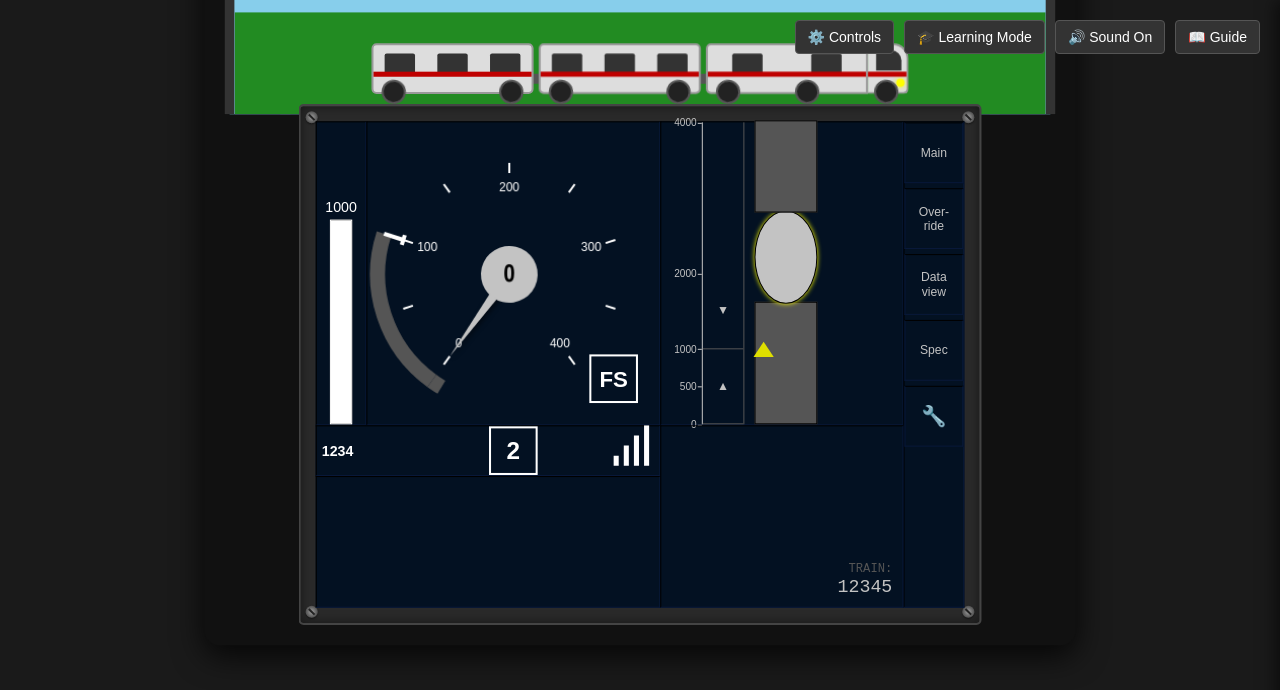
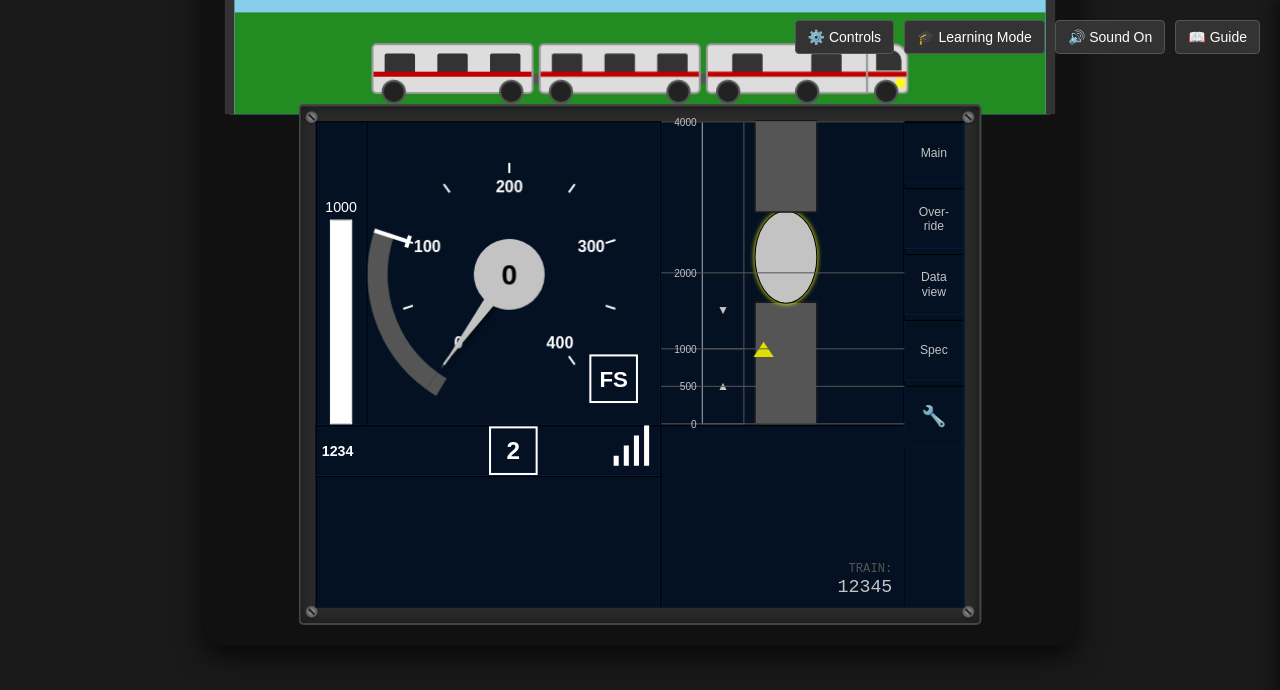
Before and after one commit to VuongDang1996/TestDMI, a plain HTML site: page index.html in a window 1280 px wide. Drawn offline with Linux system fonts and the light colour scheme.

Commit message:
Map UI to ETCS Section 8.2 documents (Planning Area grid, Dial refinements)

```diff
--- a/index.html
+++ b/index.html
@@ -100,6 +100,17 @@
                         </div>
                     </div>
                     <div id="area-d" class="dmi-area" data-title="Area D: Planning" data-desc="Shows track gradients, speed profiles, and upcoming orders.">
+                        <!-- Grid Lines (Logarithmic Scale) -->
+                        <!-- 0 is at bottom: 0% -->
+                        <div class="grid-line" style="bottom: 0%;"></div>
+                        <!-- 500 is at approx 18% (log scale logic from script) -->
+                        <!-- log10(500) = 2.7. Range 2 to 3.6 (100 to 4000). -->
+                        <!-- Let's use the same logic as the ticks -->
+                        <div class="grid-line" style="bottom: 12.5%;"></div>
+                        <div class="grid-line" style="bottom: 25%;"></div>
+                        <div class="grid-line" style="bottom: 50%;"></div>
+                        <div class="grid-line" style="bottom: 100%;"></div>
+
                         <!-- Planning Area -->
                         <div id="planning-scale">
                             <div class="tick" style="bottom: 0%;">0</div>
--- a/script.js
+++ b/script.js
@@ -876,7 +876,7 @@ function drawTicks() {
              const ty = centerY + Math.sin(angle) * textR;
 
              ctx.fillStyle = COLORS.white;
-             ctx.font = '12px sans-serif';
+             ctx.font = 'bold 16px "Arial", sans-serif'; // Larger, bold font
              ctx.textAlign = 'center';
              ctx.textBaseline = 'middle';
              ctx.fillText(s.toString(), tx, ty);
@@ -886,10 +886,12 @@ function drawTicks() {
 
 function drawCSG() {
     const csgRadius = radius;
-    const lineWidth = 15;
+    const lineWidth = 20; // Thicker arc as per screenshot
     ctx.lineWidth = lineWidth;
+    ctx.lineCap = 'butt'; // Sharp ends
 
     // Zero Zone: -149 to -144 (Prompt degrees)
+    // This is the small segment at the start
     drawArc(degToRad(-149), degToRad(-144), COLORS.darkGrey);
 
     // Permitted Zone: 0 to PermittedSpeed
@@ -908,12 +910,6 @@ function drawCSG() {
         drawArc(getAngleForSpeed(state.targetSpeed), getAngleForSpeed(state.permittedSpeed), COLORS.yellow);
     }
 
-    // Note: In standard ETCS DMI, the CSG usually ends at the Permitted Speed.
-    // The Orange (Warning) and Red (Intervention) zones are not typically drawn as arcs on the gauge
-    // unless specifically required by a national value or specific mode,
-    // but the Needle changes color to indicate these states.
-    // We will remove the permanent Orange/Red arcs to match the standard better.
-
     // Hook at Permitted Speed
     drawHook(state.permittedSpeed);
 }
@@ -927,10 +923,18 @@ function drawArc(startRad, endRad, color) {
 
 function drawHook(speed) {
     const angle = getAngleForSpeed(speed);
-    const hookLen = 20;
+    const hookLen = 25; // Length of the hook line
 
-    const x1 = centerX + Math.cos(angle) * radius;
-    const y1 = centerY + Math.sin(angle) * radius;
+    // Calculate start and end points of the hook
+    // The hook is perpendicular to the tangent at the end of the arc.
+    // It points inwards from the outer edge of the arc?
+    // Screenshot shows it extending inwards from the arc.
+
+    // Arc is at 'radius'.
+    // Hook goes from radius to radius - hookLen.
+
+    const x1 = centerX + Math.cos(angle) * (radius + 10); // Start slightly outside
+    const y1 = centerY + Math.sin(angle) * (radius + 10);
     const x2 = centerX + Math.cos(angle) * (radius - hookLen);
     const y2 = centerY + Math.sin(angle) * (radius - hookLen);
 
@@ -939,15 +943,16 @@ function drawHook(speed) {
     ctx.lineWidth = 4;
     ctx.moveTo(x1, y1);
     ctx.lineTo(x2, y2);
-    // Add a small perpendicular line at the end to make it a "Hook"
+
+    // The "bar" at the end (perpendicular to the hook line)
     // Perpendicular vector: (-dy, dx)
     const dx = x2 - x1;
     const dy = y2 - y1;
     const len = Math.sqrt(dx*dx + dy*dy);
-    const perpX = -dy / len * 5; // 5px width
-    const perpY = dx / len * 5;
+    const perpX = -dy / len * 6; // Width of the bar
+    const perpY = dx / len * 6;
 
-    // Draw the hook "bar" at the inner end
+    // Draw the bar at the inner end
     ctx.moveTo(x2 - perpX, y2 - perpY);
     ctx.lineTo(x2 + perpX, y2 + perpY);
 
@@ -956,19 +961,28 @@ function drawHook(speed) {
 
 function drawNeedle() {
     const angle = getAngleForSpeed(state.currentSpeed);
-    const needleLen = 100;
+    const needleLen = 115; // Slightly longer to reach ticks
 
     // Color Logic
-    let color = COLORS.grey;
+    let color = COLORS.grey; // Default needle color (usually grey/white)
+    let centerColor = COLORS.grey;
     let textColor = COLORS.black;
 
+    // In ETCS, the needle color changes based on status
     if (state.status === 'Indication') {
         color = COLORS.yellow;
+        centerColor = COLORS.yellow;
     } else if (state.status === 'Warning') {
         color = COLORS.orange;
+        centerColor = COLORS.orange;
     } else if (state.status === 'Intervention') {
         color = COLORS.red;
+        centerColor = COLORS.red;
         textColor = COLORS.white;
+    } else {
+        // Normal status: Grey needle
+        color = COLORS.grey;
+        centerColor = COLORS.grey;
     }
 
     // Draw Needle Line
@@ -985,27 +999,29 @@ function drawNeedle() {
     ctx.beginPath();
     ctx.fillStyle = color;
     // Tapered needle shape
-    ctx.moveTo(0, -6);
+    // Base width at center is larger
+    ctx.moveTo(0, -8);
     ctx.lineTo(needleLen, 0);
-    ctx.lineTo(0, 6);
+    ctx.lineTo(0, 8);
     ctx.fill();
 
     // Remove shadow for the center circle text
     ctx.shadowColor = 'transparent';
 
-    // Center Circle
+    // Center Circle (The "Hub")
     ctx.beginPath();
-    ctx.arc(0, 0, 28, 0, Math.PI * 2);
-    ctx.fillStyle = color;
+    ctx.arc(0, 0, 35, 0, Math.PI * 2); // Larger radius as per screenshot
+    ctx.fillStyle = centerColor;
     ctx.fill();
 
     // Digital Speed
     ctx.rotate(-angle); // Rotate back for text
     ctx.fillStyle = textColor;
-    ctx.font = 'bold 24px "Arial Narrow", sans-serif'; // Slightly larger and narrower
+    ctx.font = 'bold 28px "Arial", sans-serif'; // Larger font
     ctx.textAlign = 'center';
     ctx.textBaseline = 'middle';
-    ctx.fillText(Math.floor(state.currentSpeed), 0, 2); // Slight offset for visual center
+    // Draw speed value
+    ctx.fillText(Math.floor(state.currentSpeed), 0, 2);
 
     ctx.restore();
 }
--- a/style.css
+++ b/style.css
@@ -507,22 +507,25 @@ body {
     border-right: 1px solid var(--etcs-grey);
     color: var(--etcs-grey);
     font-size: 10px;
+    background-color: var(--etcs-dark-blue);
 }
 
 #planning-scale .tick {
     position: absolute;
     right: 5px;
     transform: translateY(50%);
+    z-index: 2;
 }
 
-#planning-scale .tick::after {
-    content: '';
+/* Horizontal grid lines for the planning area */
+.grid-line {
     position: absolute;
-    right: -5px;
-    top: 50%;
-    width: 4px;
+    left: 0;
+    width: 240px; /* Width of Area D */
     height: 1px;
-    background-color: var(--etcs-grey);
+    background-color: #555;
+    z-index: 1;
+    pointer-events: none;
 }
 
 #planning-content {
@@ -530,6 +533,7 @@ body {
     position: relative;
     display: flex;
     flex-direction: row;
+    background-color: var(--etcs-dark-blue);
 }
 
 #gradient-profile {
```
